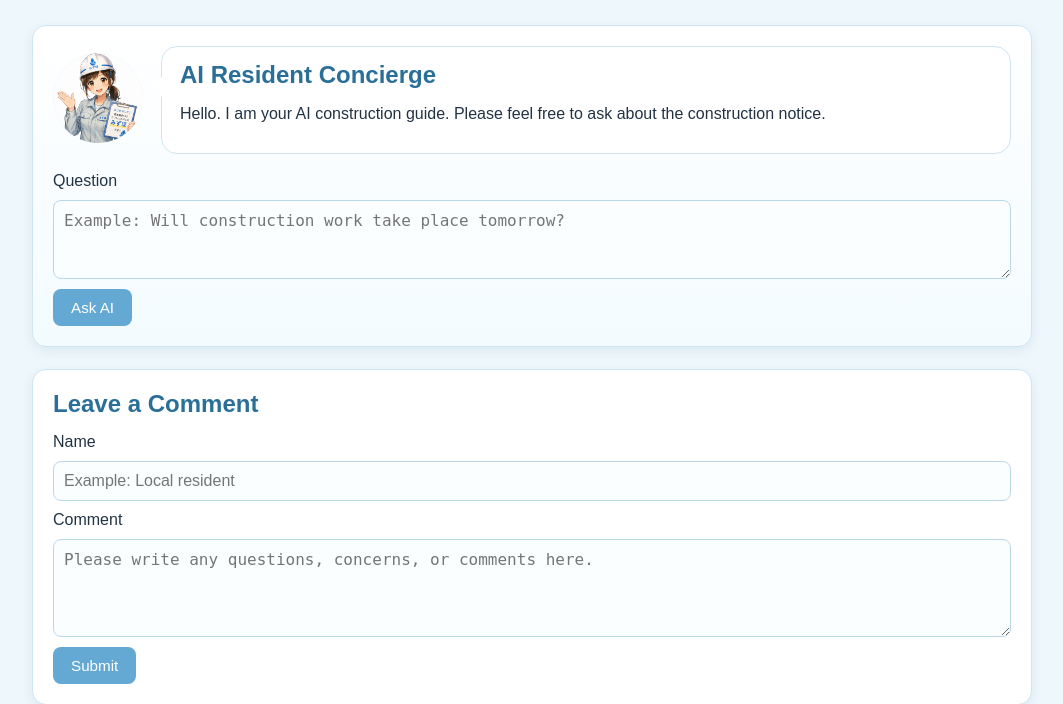
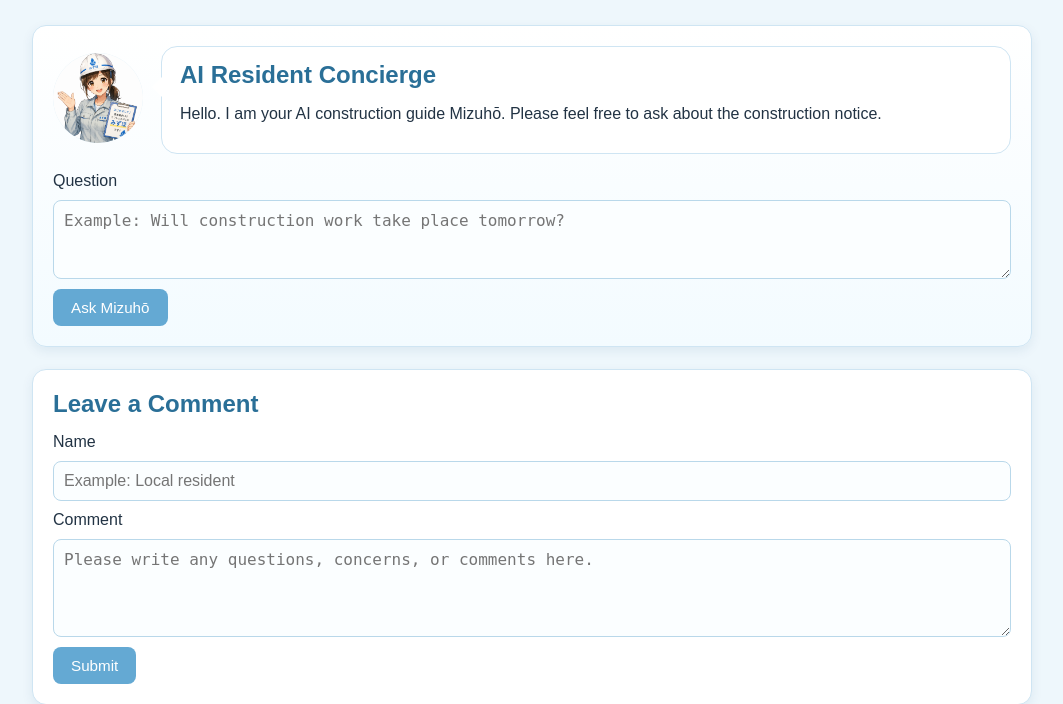
Before and after one commit to takeda03731-yu/construction_board, a Flask app: page /en/board in a window 1280 px wide. Shown: the part 144-848 px from the top of the page, without its empty margins (108-1171 px from the left). Run offline with Flask 3, Linux system fonts and the light colour scheme; data that the repository does not hold is empty; some libraries are stand-ins or nearby versions.

Commit message:
みずほ、考え中・回答画像追加

```diff
--- a/templates/take.html
+++ b/templates/take.html
@@ -68,7 +68,7 @@
 
             <p>
                 {% if lang == "en" %}
-                    Hello. I am your AI construction guide. Please feel free to ask about the construction notice.
+                    Hello. I am your AI construction guide Mizuhō. Please feel free to ask about the construction notice.
                 {% else %}
                     こんにちは。現場案内AIの「みずほ」です。工事予定・通行規制・休工日・ゴミの移動などについて、お気軽にご質問ください。
                 {% endif %}
@@ -93,15 +93,15 @@
 
         <button id="ai-submit-btn" type="submit">
             {% if lang == "en" %}
-                Ask AI
+                Ask Mizuhō
             {% else %}
-                AIに質問する
+                みずほに質問する
             {% endif %}
         </button>
     </form>
 
     <div id="thinking-message" class="ai-thinking" style="display: none;">
-        <img src="{{ url_for('static', filename='mizuhho.png') }}"
+        <img src="{{ url_for('static', filename='mizuhho.thinking.png') }}"
             alt="AIコンシェルジュみずほ"
             class="mini-ai-face-img">
         <div class="speech-bubble">
@@ -114,7 +114,7 @@
     </div>
 
     <div id="ai-answer-box" class="ai-answer-box character-answer" style="display: none;">
-        <img src="{{ url_for('static', filename='mizuhho.png') }}"
+        <img src="{{ url_for('static', filename='mizuhho.answer.png') }}"
             alt="AIコンシェルジュみずほ"
             class="mini-ai-face-img">
 
```
Also changed, not shown: static/mizuhho.answer.png (added), static/mizuhho.thinking.png (added).
